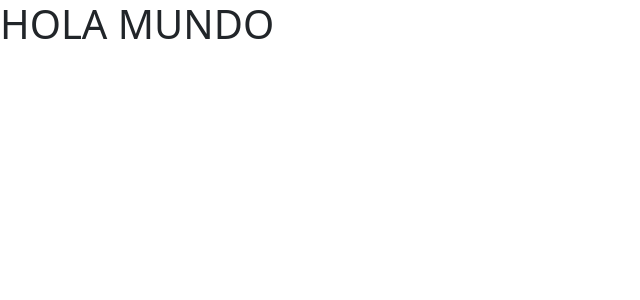
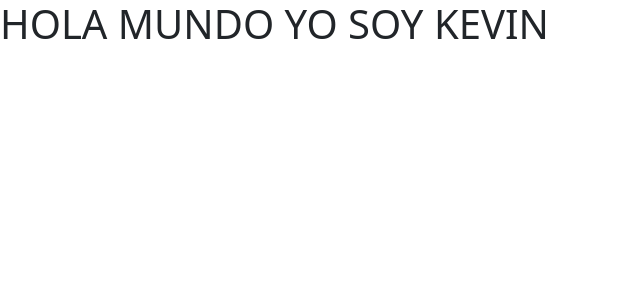
Before and after one commit to rusbell-24/CRUD-universidad__DIJANGO-MYSQL, a Django app: page / in a window 1280 px wide. Shown: the top 300 px of the page, without its empty margins (0-640 px from the left). Run offline with Django 4.2, Linux system fonts and the light colour scheme.

Commit message:
Clone el repositorio y le cambie el contenido a la pagina de inicio

```diff
--- a/app/postgrado/templates/paginas/inicio.html
+++ b/app/postgrado/templates/paginas/inicio.html
@@ -14,7 +14,7 @@
 </head>
 
 <body>
-  <h1>HOLA MUNDO</h1>
+  <h1>HOLA MUNDO YO SOY KEVIN</h1>
   <!-- Bootstrap JavaScript Libraries -->
   <script src="https://cdn.jsdelivr.net/npm/@popperjs/core@2.11.6/dist/umd/popper.min.js"
     integrity="sha384-oBqDVmMz9ATKxIep9tiCxS/Z9fNfEXiDAYTujMAeBAsjFuCZSmKbSSUnQlmh/jp3" crossorigin="anonymous">
```
